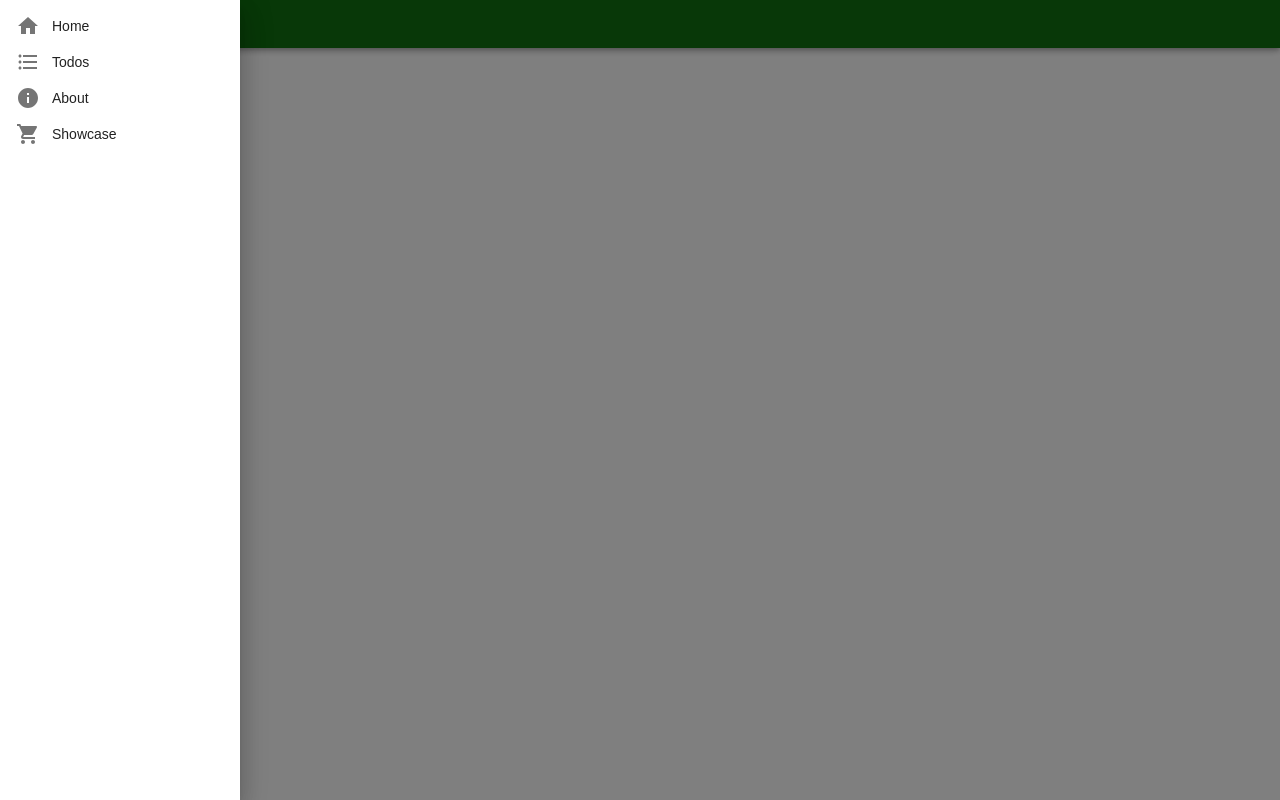
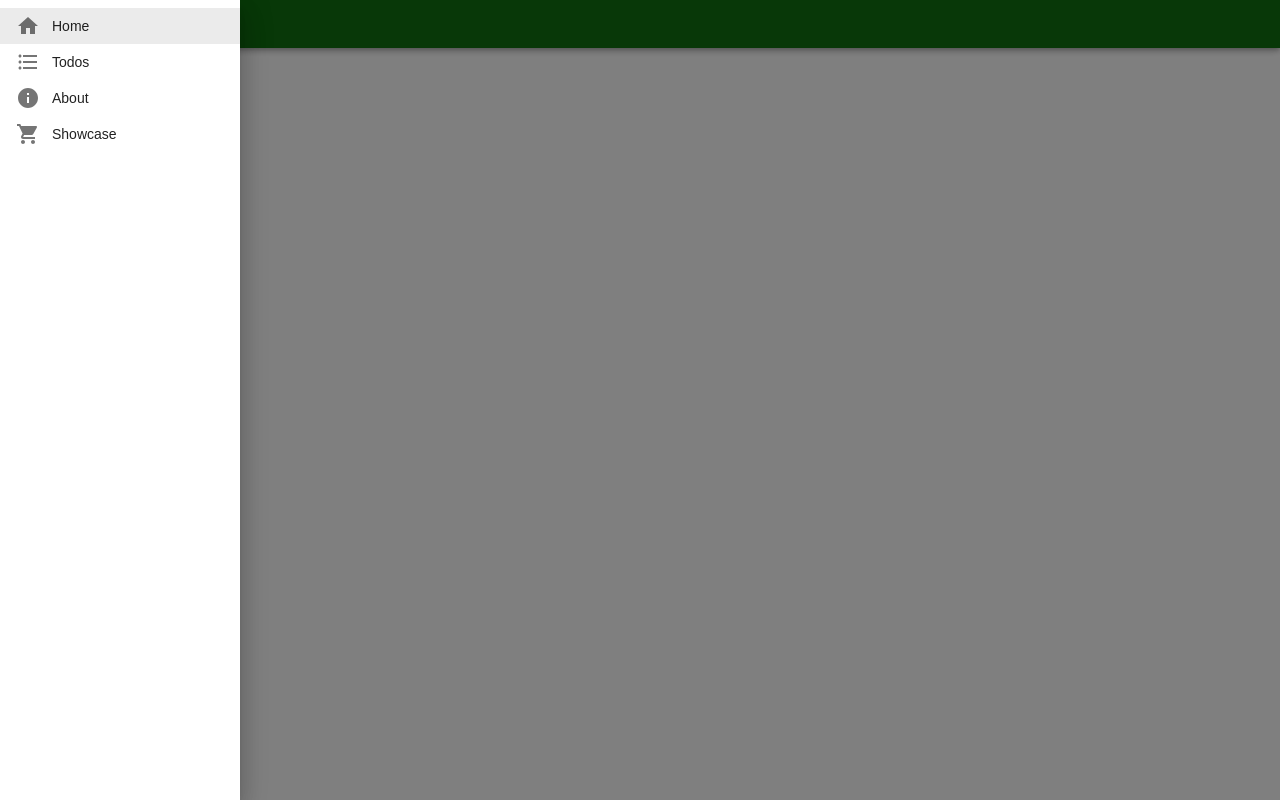
Before and after one commit to milligramme/react-app-playground, a React (Create React App) app: page / in a window 1280 px wide. Both pictures are taken after a click on the button 39 px from the left and 24 px from the top of the page. Built offline with nearby package versions, Linux system fonts and the light colour scheme.

Commit message:
Update DrawerList

```diff
--- a/src/components/templates/MainTmpl/DrawerListItem/index.tsx
+++ b/src/components/templates/MainTmpl/DrawerListItem/index.tsx
@@ -1,5 +1,5 @@
 import { useCallback } from "react";
-import { useHistory } from "react-router-dom";
+import { useHistory, useLocation } from "react-router-dom";
 
 import { ListItem, ListItemIcon, ListItemText } from "@material-ui/core";
 
@@ -14,13 +14,21 @@ const DrawerListItem: React.FunctionComponent<DrawerListItemProps> = ({
   list
 }) => {
   const history = useHistory();
+  const location = useLocation();
 
   const handleRoute = useCallback(() => {
     history.push(list.to);
   }, [history, list]);
 
+  const selected = location.pathname === list.to;
+
   return (
-    <ListItem button={true} key={list.to} onClick={handleRoute}>
+    <ListItem
+      button={true}
+      key={list.to}
+      onClick={handleRoute}
+      selected={selected}
+    >
       <ListItemIcon classes={{ root: classes.ListItemIcon }}>
         {list.icon}
       </ListItemIcon>
```
